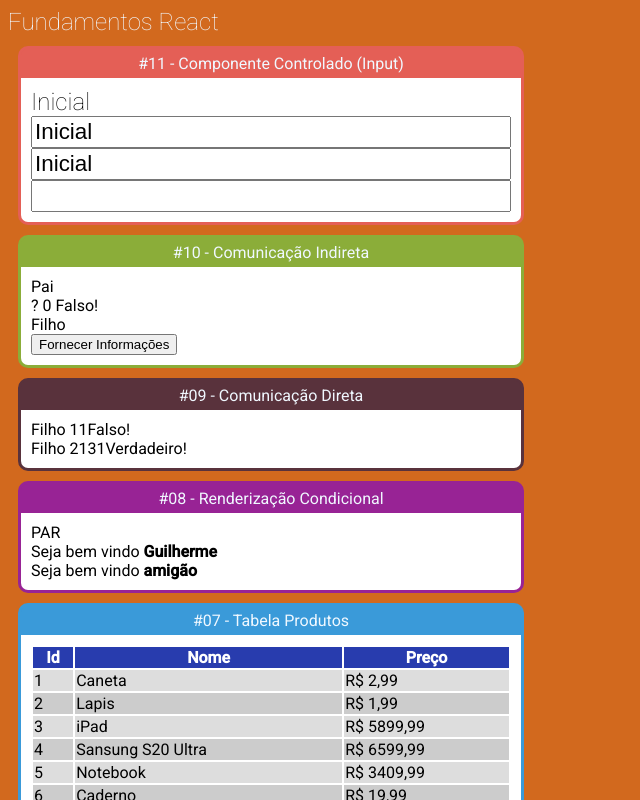
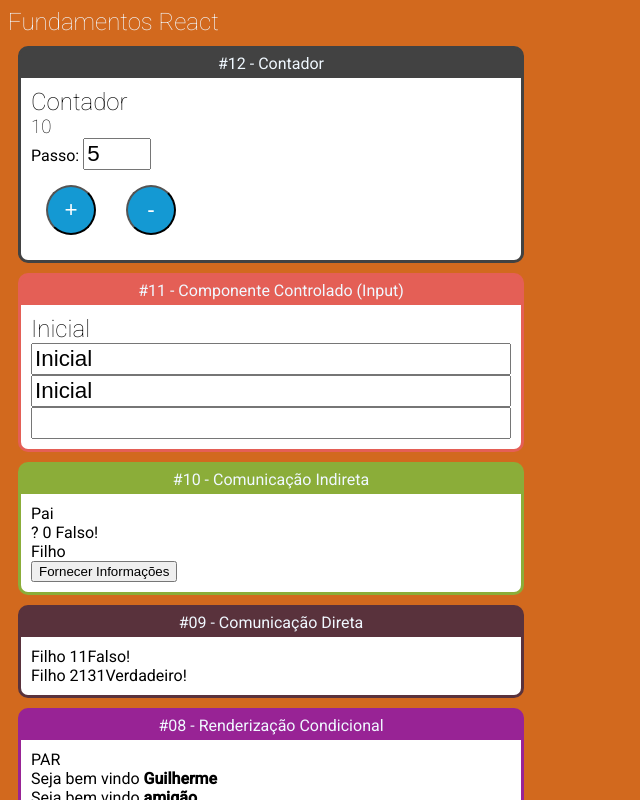
Before and after one commit to guilhermebrandao/curso-react-redux-cod3r, a React (Create React App) app in the folder fundamentos-react/: page / in a window 1280 px wide. Shown: the top 800 px of the page, without its empty margins (0-640 px from the left). Built offline with nearby package versions, Linux system fonts and the light colour scheme.

Commit message:
Contador #01

```diff
--- a/fundamentos-react/src/App.jsx
+++ b/fundamentos-react/src/App.jsx
@@ -15,12 +15,18 @@
 import DiretaPai from './components/comunicacao/DiretaPai'
 import IndiretaPai from './components/comunicacao/IndiretaPai'
 import Input from './components/formulario/Input'
+import Contador from './components/contador/Contador'
 
 export default _ =>
   <div id="app">
     <h2>Fundamentos React</h2>
 
     <div className="Cards">
+      <Card
+        titulo="#12 - Contador"
+        color="#424242">
+        <Contador numeroInicial={10} />
+      </Card>
 
       <Card
         titulo="#11 - Componente Controlado (Input)"
--- /dev/null
+++ b/fundamentos-react/src/components/contador/Contador.css
@@ -0,0 +1,14 @@
+.Contador input {
+  font-size: 1.4rem;
+  width: 60px;
+}
+
+.Contador button {
+  margin: 15px;
+  height: 50px;
+  width: 50px;
+  border-radius: 50%;
+  background-color: #1499d3;
+  color: #fff;
+  font-size: 1.4rem;
+}
--- /dev/null
+++ b/fundamentos-react/src/components/contador/Contador.jsx
@@ -0,0 +1,52 @@
+import "./Contador.css"
+import React from 'react'
+
+class Contador extends React.Component {
+
+  state = {
+    numero: this.props.numeroInicial || 0,
+    passo: this.props.PassoInicial || 5
+  }
+
+  increment = () => {
+    this.setState({
+      numero: this.state.numero + this.state.passo
+    })
+  }
+
+  decrement = () => {
+    this.setState({
+      numero: this.state.numero - this.state.passo
+    })
+  }
+
+  setPasso = (e) => {
+    this.setState({
+      passo: +e.target.value
+    })
+  }
+
+  render() {
+    return (
+      <div className="Contador">
+        <h2>Contador</h2>
+        <h3>{this.state.numero}</h3>
+        <div>
+          <label htmlFor="passoInput">Passo: </label>
+          <input
+          id="passoInput"
+          type="number"
+          value={this.state.passo}
+          onChange={this.setPasso}>
+
+          </input>
+        </div>
+        <button onClick={this.increment}>+</button>
+        <button onClick={this.decrement}>-</button>
+      </div>
+    )
+  }
+}
+
+
+export default Contador
```
